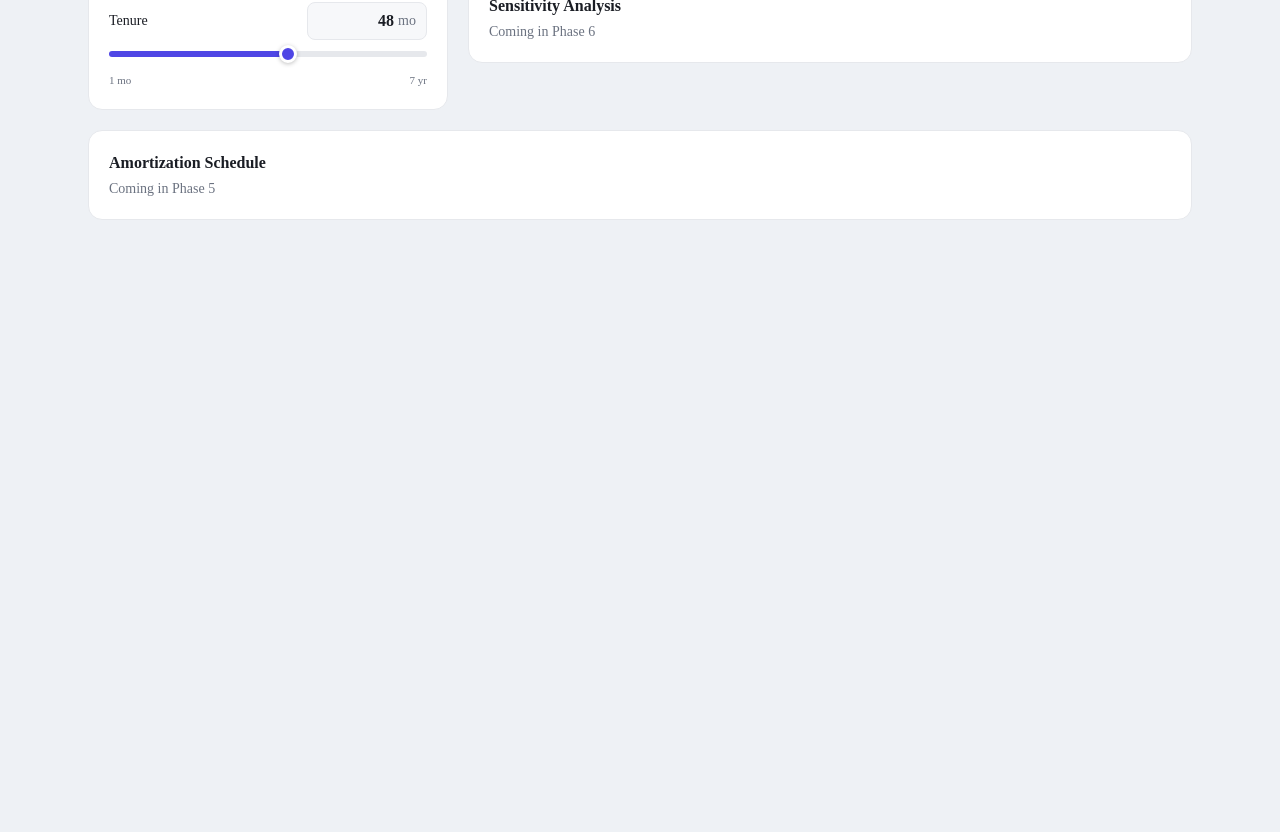
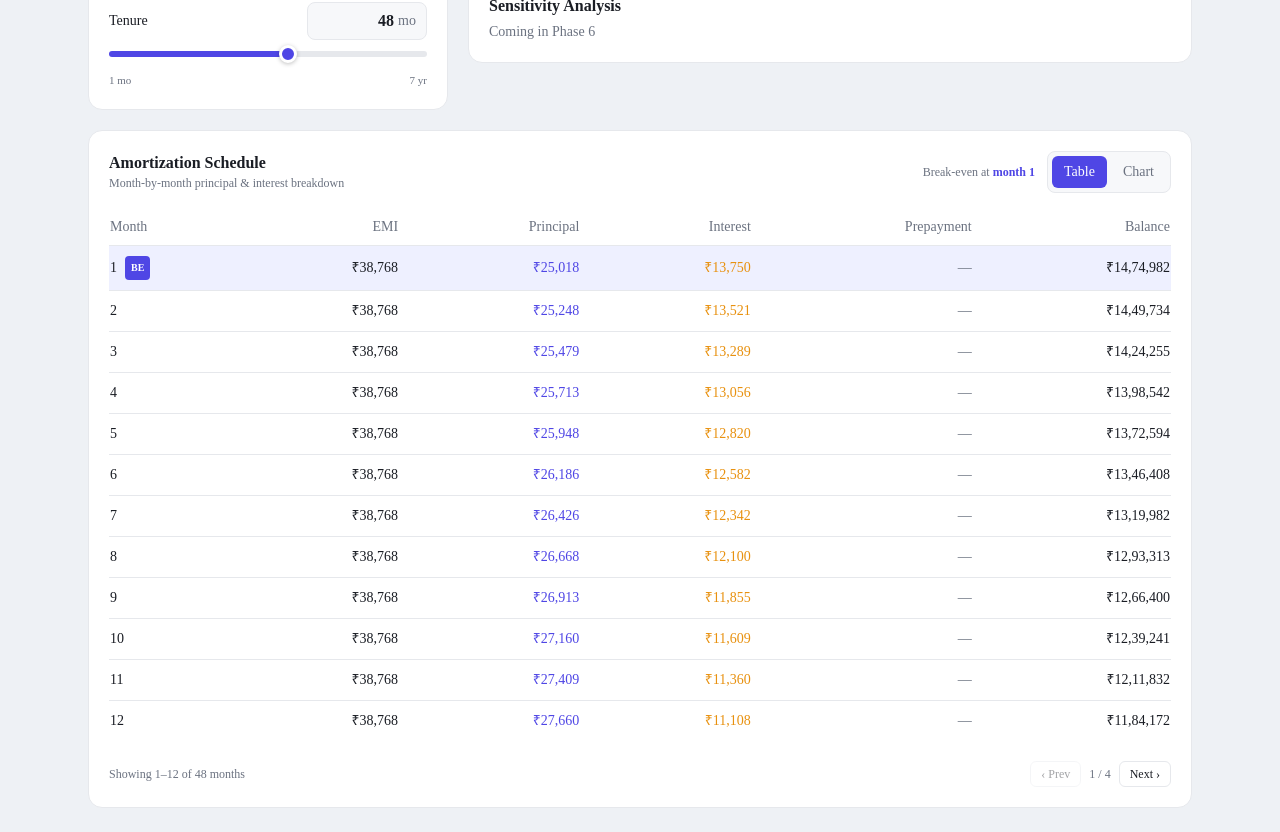
Before and after one commit to architaagr25/loanlens, a Next.js app: page / in a window 1280 px wide. Shown: the part 480-1312 px from the top of the page. Before the commit the page ends 800 px from the top, so only its background shows below. Built offline with nearby package versions, Linux system fonts and the light colour scheme.

Commit message:
feat: paginated amortization table and stacked chart

```diff
--- /dev/null
+++ b/src/components/AmortChart.jsx
@@ -0,0 +1,63 @@
+"use client";
+
+import { useMemo } from "react";
+import {
+  BarChart,
+  Bar,
+  XAxis,
+  YAxis,
+  Tooltip,
+  ResponsiveContainer,
+  Legend,
+} from "recharts";
+import { formatINR } from "@/lib/format";
+
+// Stacked bar chart: one bar per month, principal (indigo) + interest (amber).
+// Makes the interest-heavy-early → principal-heavy-late shift visible.
+export default function AmortChart({ rows, theme }) {
+  const data = useMemo(
+    () =>
+      rows.map((r) => ({
+        month: r.month,
+        Principal: Math.round(r.principalPaid),
+        Interest: Math.round(r.interestPaid),
+      })),
+    [rows]
+  );
+
+  const axisColor = theme === "dark" ? "#9aa1ad" : "#6b7280";
+
+  return (
+    <div className="h-[320px] w-full">
+      <ResponsiveContainer width="100%" height="100%">
+        <BarChart data={data} margin={{ top: 8, right: 8, left: 8, bottom: 8 }}>
+          <XAxis
+            dataKey="month"
+            tick={{ fontSize: 11, fill: axisColor }}
+            interval="preserveStartEnd"
+            minTickGap={16}
+          />
+          <YAxis
+            tick={{ fontSize: 11, fill: axisColor }}
+            width={70}
+            tickFormatter={(v) => "₹" + (v / 1000).toFixed(0) + "k"}
+          />
+          <Tooltip
+            formatter={(value, name) => [formatINR(value), name]}
+            labelFormatter={(m) => `Month ${m}`}
+            contentStyle={{
+              background: theme === "dark" ? "#14171d" : "#ffffff",
+              border: "1px solid",
+              borderColor: theme === "dark" ? "#262b34" : "#e6e8ec",
+              borderRadius: 8,
+              fontSize: 12,
+            }}
+          />
+          <Legend wrapperStyle={{ fontSize: 12 }} />
+          <Bar dataKey="Principal" stackId="a" fill="#4f46e5" />
+          <Bar dataKey="Interest" stackId="a" fill="#f5a623" />
+        </BarChart>
+      </ResponsiveContainer>
+    </div>
+  );
+}
--- /dev/null
+++ b/src/components/AmortTable.jsx
@@ -0,0 +1,66 @@
+"use client";
+
+import { formatINR } from "@/lib/format";
+
+// One page of the amortization schedule. Columns match the design reference:
+// Month · EMI · Principal · Interest · Prepayment · Balance. The break-even row
+// is highlighted; prepayments show "—" when none.
+export default function AmortTable({ rows, breakEvenMonth }) {
+  return (
+    <div className="overflow-x-auto">
+      <table className="w-full text-sm">
+        <thead>
+          <tr className="text-muted text-left border-b divider">
+            <th className="py-2 pr-3 font-medium">Month</th>
+            <th className="py-2 px-3 font-medium text-right">EMI</th>
+            <th className="py-2 px-3 font-medium text-right">Principal</th>
+            <th className="py-2 px-3 font-medium text-right">Interest</th>
+            <th className="py-2 px-3 font-medium text-right">Prepayment</th>
+            <th className="py-2 pl-3 font-medium text-right">Balance</th>
+          </tr>
+        </thead>
+        <tbody>
+          {rows.map((row) => {
+            const isBreakEven = row.month === breakEvenMonth;
+            return (
+              <tr
+                key={row.month}
+                className={
+                  "border-b divider last:border-0 " +
+                  (isBreakEven ? "bg-brand-50 dark:bg-brand-600/10" : "")
+                }
+              >
+                <td className="py-2.5 pr-3">
+                  <span className="inline-flex items-center gap-2">
+                    {row.month}
+                    {isBreakEven && (
+                      <span className="text-[10px] font-semibold px-1.5 py-0.5 rounded bg-brand-600 text-white">
+                        BE
+                      </span>
+                    )}
+                  </span>
+                </td>
+                <td className="py-2.5 px-3 text-right">{formatINR(row.emi)}</td>
+                <td className="py-2.5 px-3 text-right text-brand-600">
+                  {formatINR(row.principalPaid)}
+                </td>
+                <td
+                  className="py-2.5 px-3 text-right"
+                  style={{ color: "#e8910f" }}
+                >
+                  {formatINR(row.interestPaid)}
+                </td>
+                <td className="py-2.5 px-3 text-right text-muted">
+                  {row.prepayment > 0 ? formatINR(row.prepayment) : "—"}
+                </td>
+                <td className="py-2.5 pl-3 text-right font-medium">
+                  {formatINR(row.balance)}
+                </td>
+              </tr>
+            );
+          })}
+        </tbody>
+      </table>
+    </div>
+  );
+}
--- /dev/null
+++ b/src/components/AmortizationView.jsx
@@ -0,0 +1,131 @@
+"use client";
+
+import { useEffect, useMemo, useState } from "react";
+import { useSharedState } from "@/hooks/useSharedState";
+import { buildSchedule, findBreakEvenMonth } from "@/lib/emi";
+import AmortTable from "./AmortTable";
+import AmortChart from "./AmortChart";
+
+const ROWS_PER_PAGE = 12;
+
+// Wraps the amortization schedule: derives rows + break-even (memoized),
+// paginates the table (12/page), and toggles between table and chart views.
+// `title`/`subtitle` let it serve both the single-mode and prepayment-mode
+// schedules. `usePrepayments` decides whether to fold in scheduled prepayments.
+export default function AmortizationView({
+  title = "Amortization Schedule",
+  subtitle = "Month-by-month principal & interest breakdown",
+  usePrepayments = false,
+}) {
+  const { state } = useSharedState();
+  const { amount, rate, tenure, prepayments, theme } = state;
+
+  const rows = useMemo(
+    () =>
+      buildSchedule(amount, rate, tenure, usePrepayments ? prepayments : []),
+    [amount, rate, tenure, prepayments, usePrepayments]
+  );
+
+  const breakEvenMonth = useMemo(() => findBreakEvenMonth(rows), [rows]);
+
+  const [view, setView] = useState("table"); // local UI: 'table' | 'chart'
+  const [page, setPage] = useState(0);
+
+  const pageCount = Math.max(1, Math.ceil(rows.length / ROWS_PER_PAGE));
+
+  // Keep the page in range when the schedule shrinks (e.g. tenure reduced).
+  useEffect(() => {
+    if (page > pageCount - 1) setPage(pageCount - 1);
+  }, [page, pageCount]);
+
+  const start = page * ROWS_PER_PAGE;
+  const pageRows = rows.slice(start, start + ROWS_PER_PAGE);
+
+  return (
+    <section className="card p-5 space-y-4">
+      <div className="flex flex-wrap items-start justify-between gap-3">
+        <div>
+          <h2 className="font-semibold">{title}</h2>
+          <p className="text-muted text-xs">{subtitle}</p>
+        </div>
+
+        <div className="flex items-center gap-3">
+          {breakEvenMonth && (
+            <span className="text-xs text-muted">
+              Break-even at{" "}
+              <span className="text-brand-600 font-semibold">
+                month {breakEvenMonth}
+              </span>
+            </span>
+          )}
+          <div className="card-muted p-1 inline-flex gap-1 rounded-lg">
+            <ToggleBtn active={view === "table"} onClick={() => setView("table")}>
+              Table
+            </ToggleBtn>
+            <ToggleBtn active={view === "chart"} onClick={() => setView("chart")}>
+              Chart
+            </ToggleBtn>
+          </div>
+        </div>
+      </div>
+
+      {rows.length === 0 ? (
+        <p className="text-muted text-sm py-6 text-center">
+          No schedule to show for the current inputs.
+        </p>
+      ) : view === "table" ? (
+        <>
+          <AmortTable rows={pageRows} breakEvenMonth={breakEvenMonth} />
+          <div className="flex items-center justify-between pt-1">
+            <span className="text-xs text-muted">
+              Showing {start + 1}–{Math.min(start + ROWS_PER_PAGE, rows.length)}{" "}
+              of {rows.length} months
+            </span>
+            <div className="flex items-center gap-2">
+              <PageBtn disabled={page === 0} onClick={() => setPage((p) => p - 1)}>
+                ‹ Prev
+              </PageBtn>
+              <span className="text-xs text-muted">
+                {page + 1} / {pageCount}
+              </span>
+              <PageBtn
+                disabled={page >= pageCount - 1}
+                onClick={() => setPage((p) => p + 1)}
+              >
+                Next ›
+              </PageBtn>
+            </div>
+          </div>
+        </>
+      ) : (
+        <AmortChart rows={rows} theme={theme} />
+      )}
+    </section>
+  );
+}
+
+function ToggleBtn({ active, onClick, children }) {
+  return (
+    <button
+      onClick={onClick}
+      className={
+        "px-3 py-1.5 rounded-md text-sm font-medium transition " +
+        (active ? "bg-brand-600 text-white" : "text-muted hover:opacity-80")
+      }
+    >
+      {children}
+    </button>
+  );
+}
+
+function PageBtn({ disabled, onClick, children }) {
+  return (
+    <button
+      onClick={onClick}
+      disabled={disabled}
+      className="px-2.5 py-1 rounded-md card text-xs disabled:opacity-40 hover:opacity-80 transition"
+    >
+      {children}
+    </button>
+  );
+}
--- a/src/components/Workspace.jsx
+++ b/src/components/Workspace.jsx
@@ -8,6 +8,7 @@ import ModeTabs from "./ModeTabs";
 import InputPanel from "./InputPanel";
 import SummaryCards from "./SummaryCards";
 import PrincipalInterestBar from "./PrincipalInterestBar";
+import AmortizationView from "./AmortizationView";
 
 // Top-level layout. Reads the synced inputs, derives the summary (memoized so
 // it only recomputes when inputs change), and renders the active mode.
@@ -59,10 +60,9 @@ export default function Workspace() {
         <Placeholder title="Prepayment Planner" note="Coming in Phase 7" />
       )}
 
-      {/* Amortization schedule (single & prepayment) arrives in Phase 5 */}
-      {mode !== "compare" && (
-        <Placeholder title="Amortization Schedule" note="Coming in Phase 5" />
-      )}
+      {/* Amortization schedule shows in single mode (prepayment mode gets its
+          own prepayment-aware schedule in Phase 7). */}
+      {mode === "single" && <AmortizationView />}
     </div>
   );
 }
```
